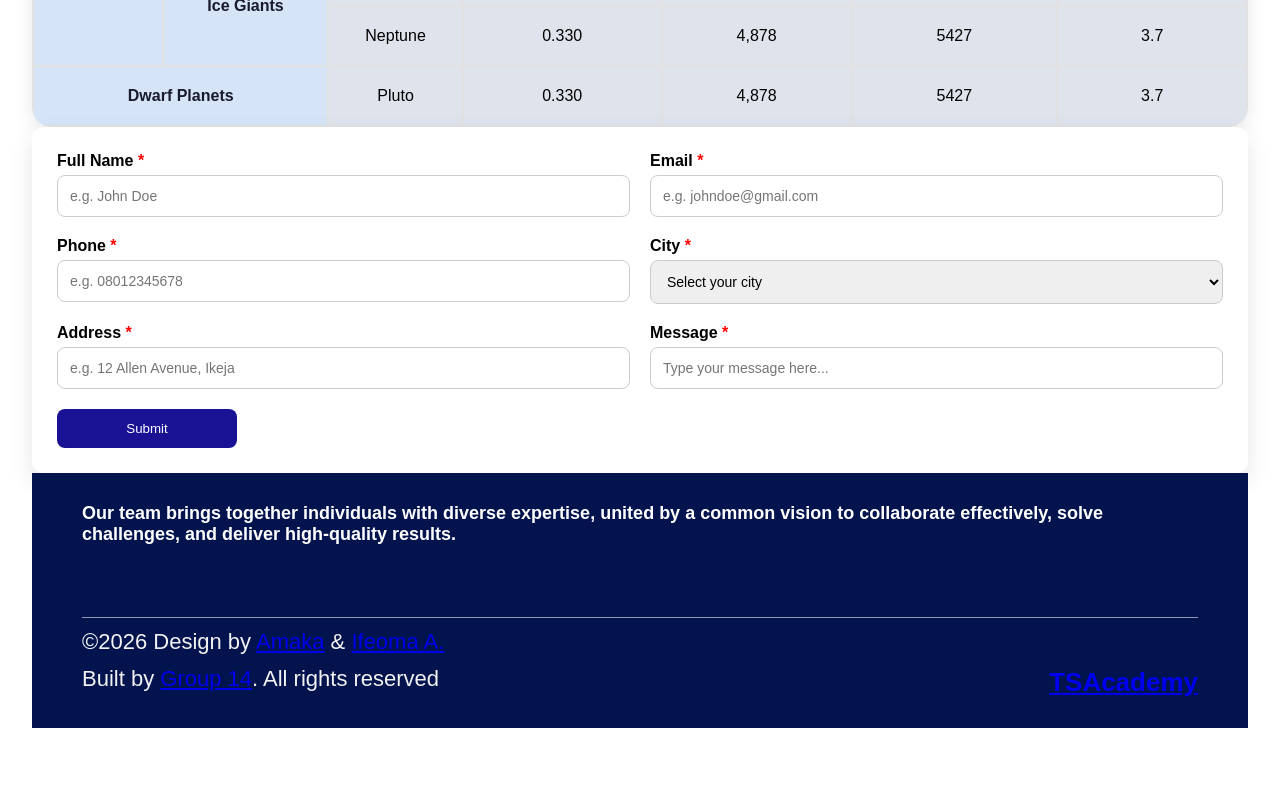
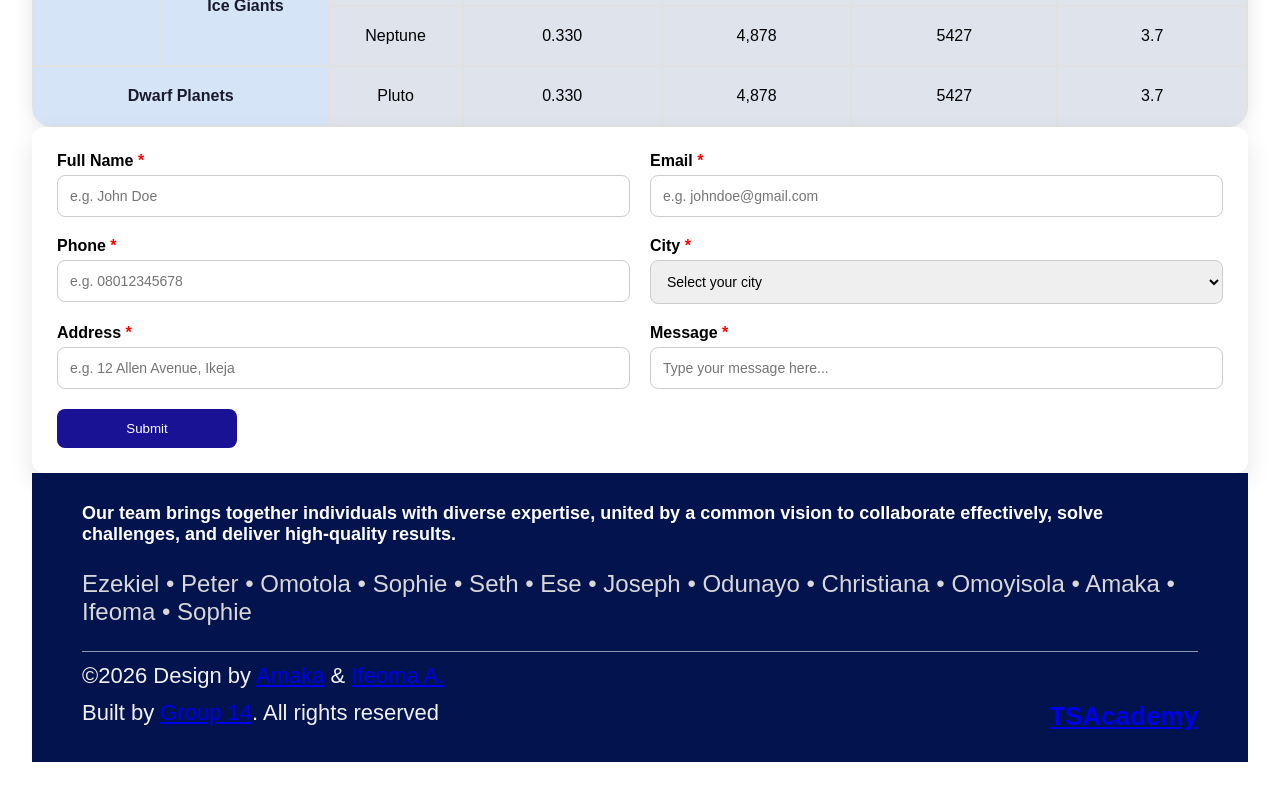
Before and after one commit to Pempixel-Web/capstone-project-group-14, a React (Create React App) app: page / in a window 1280 px wide. Shown: the part 3244-4044 px from the top of the page. Before the commit the page ends 4012 px from the top, so only its background shows below. Built offline with nearby package versions, Linux system fonts and the light colour scheme.

Commit message:
removed marque

```diff
--- a/src/components/Footer.jsx
+++ b/src/components/Footer.jsx
@@ -12,11 +12,9 @@ export default function Footer() {
           </h2>
           <p></p>
           {/* <p>Omotola, Sophie, Seth, Ese, Joseph, Odunayo, Christiana, Omoyisola </p> */}
-          <marquee behavior="scroll" direction="left" scrollamount="5">
-            Ezekiel • Peter • Omotola • Sophie • Seth • Ese • Joseph • Odunayo •
-            Christiana • Omoyisola • Amaka • Ifeoma • Sophie
-          </marquee>
-        </div>
+          <p>Ezekiel • Peter • Omotola • Sophie • Seth • Ese • Joseph • Odunayo •
+            Christiana • Omoyisola • Amaka • Ifeoma • Sophie</p>
+          </div>
 
         <div className="footer-line" />
 
```
